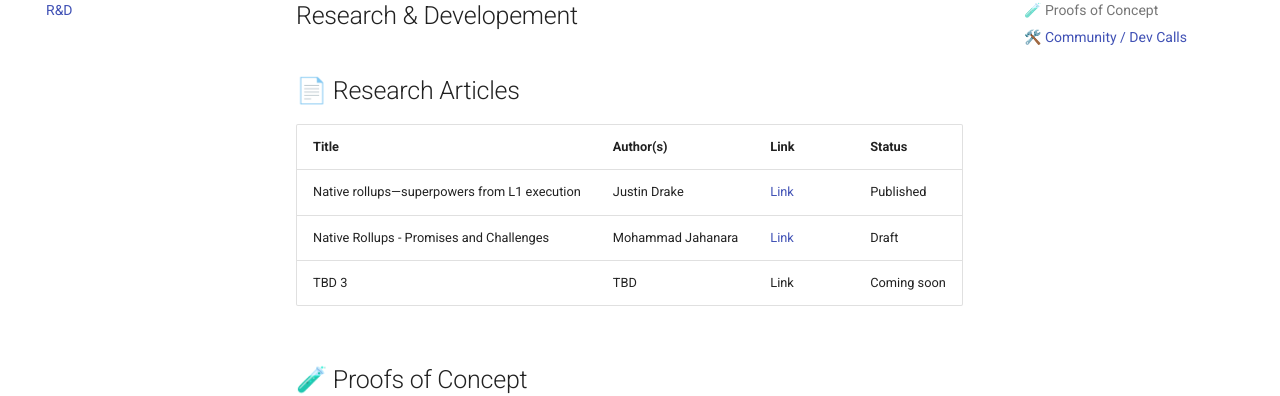
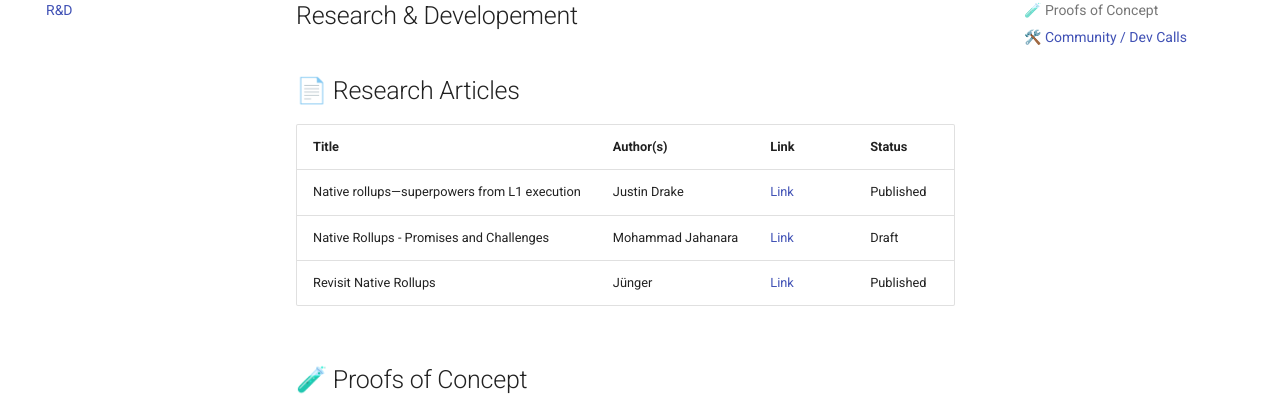
Before and after one commit to cspannos/native-rollups-website, an MkDocs documentation site: the page built from docs/b_research.md, in a window 1280 px wide and 1172 px high. Shown: the part 182-578 px from the top of the window. Built offline with MkDocs 1.6.1 and Material for MkDocs 9.7.7, drawn with Linux system fonts in a browser that asks for light colours.

Commit message:
add article

```diff
--- a/docs/b_research.md
+++ b/docs/b_research.md
@@ -8,7 +8,7 @@
 |-------|-----------|------|--------|
 | Native rollups—superpowers from L1 execution | Justin Drake  | [Link](https://ethresear.ch/t/native-rollups-superpowers-from-l1-execution/21517) | Published |
 | Native Rollups - Promises and Challenges | Mohammad Jahanara | [Link](https://hackmd.io/@BARWuOmDQpyNdHgzQz9HnA/HJwy6Cgq1l) | Draft |
-| TBD 3 | TBD  | Link | Coming soon |
+| Revisit Native Rollups | Jünger | [Link](https://taiko.mirror.xyz/Mr5Fl0epl7ooCr5199yVrmGXWUV-IdYBHHtAwLXrp58) | Published |
 
 
 
```
Also changed, not shown: site/a_faq/index.html, site/b_research/index.html, site/search/search_index.json.
